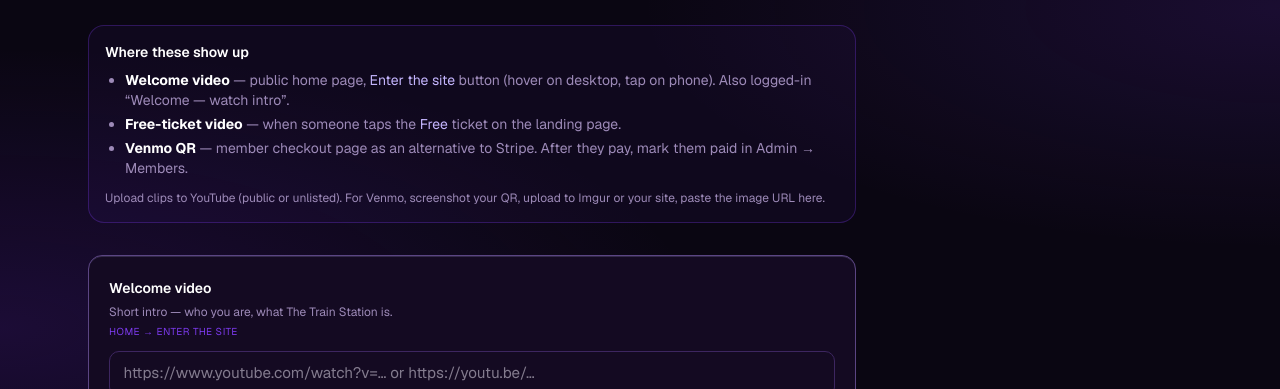
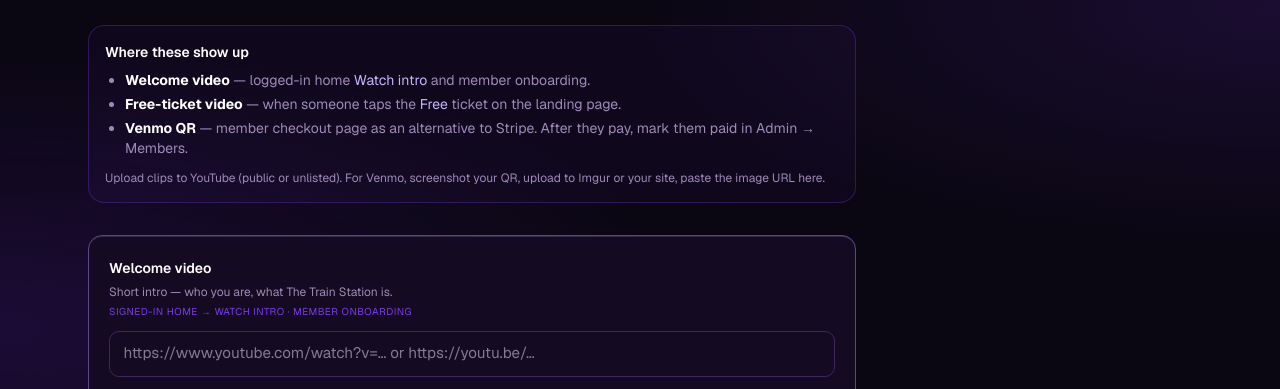
Before and after one commit to Coachjohnepop/train-station, a Next.js app: page /admin/landing in a window 1280 px wide. Shown: the part 312-701 px from the top of the page. Built offline with nearby package versions, Linux system fonts and the light colour scheme; no server answers.

Commit message:
Remove YouTube popover from Enter the site hero button
The primary CTA now scrolls to memberships instead of opening a
welcome video overlay. Welcome video remains on signed-in Watch intro
and member onboarding; admin copy updated accordingly.

```diff
--- a/src/app/page.tsx
+++ b/src/app/page.tsx
@@ -46,10 +46,7 @@ export default async function HomePage() {
 
   return (
     <>
-      <LandingConversion
-        welcomeVideoUrl={landingVideos.welcomeVideoUrl}
-        freeChastiseVideoUrl={landingVideos.freeChastiseVideoUrl}
-      />
+      <LandingConversion freeChastiseVideoUrl={landingVideos.freeChastiseVideoUrl} />
 
       <div className="fixed bottom-6 right-6 z-30 flex flex-col items-end gap-2">
         <Link
--- a/src/components/AdminLandingMediaPanel.tsx
+++ b/src/components/AdminLandingMediaPanel.tsx
@@ -98,9 +98,8 @@ export default function AdminLandingMediaPanel({
         <p className="font-semibold text-white">Where these show up</p>
         <ul className="mt-2 list-disc space-y-1 pl-5 text-[#9d8ab8]">
           <li>
-            <strong className="text-white">Welcome video</strong> — public home page,{" "}
-            <span className="text-[#c4b5fd]">Enter the site</span> button (hover on desktop, tap on
-            phone). Also logged-in “Welcome — watch intro”.
+            <strong className="text-white">Welcome video</strong> — logged-in home{" "}
+            <span className="text-[#c4b5fd]">Watch intro</span> and member onboarding.
           </li>
           <li>
             <strong className="text-white">Free-ticket video</strong> — when someone taps the{" "}
@@ -124,7 +123,7 @@ export default function AdminLandingMediaPanel({
         value={welcomeUrl}
         onChange={setWelcomeUrl}
         previewSrc={welcomePreview}
-        where="Home → Enter the site"
+        where="Signed-in home → Watch intro · member onboarding"
       />
 
       <VideoField
--- a/src/components/LandingConversion.tsx
+++ b/src/components/LandingConversion.tsx
@@ -9,17 +9,15 @@ import ThemeAttributesSync from "@/components/ThemeAttributesSync";
 
 /** Public landing: hero + mobile ticket picker + coming-soon programs. */
 export default function LandingConversion({
-  welcomeVideoUrl = null,
   freeChastiseVideoUrl = null,
 }: {
-  welcomeVideoUrl?: string | null;
   freeChastiseVideoUrl?: string | null;
 }) {
   return (
     <div className="relative min-h-screen app-shell-bg">
       <ThemeAttributesSync membershipTier="explorer" />
       <LandingNav />
-      <LandingHero welcomeVideoUrl={welcomeVideoUrl} />
+      <LandingHero />
       <LandingTicketPicker freeChastiseVideoUrl={freeChastiseVideoUrl} />
       <LandingServicesSection />
       <ComingSoonPrograms />
--- a/src/components/LandingHero.tsx
+++ b/src/components/LandingHero.tsx
@@ -2,7 +2,6 @@
 
 import React, { useState, useEffect } from "react";
 import TrainStationBrand from "@/components/TrainStationBrand";
-import WelcomeVideoPopover from "@/components/WelcomeVideoPopover";
 
 const images = [
   { src: "/images/splash/black-guy.jpg", alt: "Fit Black guy powering through a workout" },
@@ -18,11 +17,7 @@ const phrases = [
   <>Train with<br />Commitment.</>,
 ];
 
-export default function LandingHero({
-  welcomeVideoUrl = null,
-}: {
-  welcomeVideoUrl?: string | null;
-}) {
+export default function LandingHero() {
   const [tick, setTick] = useState(0);
 
   // Rotation: text changes "as fast" (every half image) but offset by 1/2 of the image scroll.
@@ -78,7 +73,13 @@ export default function LandingHero({
           </p>
 
           <div className="mt-10 flex flex-col items-center justify-center gap-3 sm:flex-row sm:flex-wrap sm:gap-4">
-            <WelcomeVideoPopover welcomeVideoUrl={welcomeVideoUrl}>Enter the site</WelcomeVideoPopover>
+            <button
+              type="button"
+              onClick={scrollToTickets}
+              className="inline-flex h-14 items-center justify-center rounded-full bg-[#7c3aed] px-10 text-sm font-bold text-white shadow-lg shadow-[#7c3aed]/30 transition-all hover:bg-[#6d2dd6] hover:scale-[1.05] active:scale-[0.98]"
+            >
+              Enter the site
+            </button>
             <button
               type="button"
               onClick={scrollToTickets}
```
